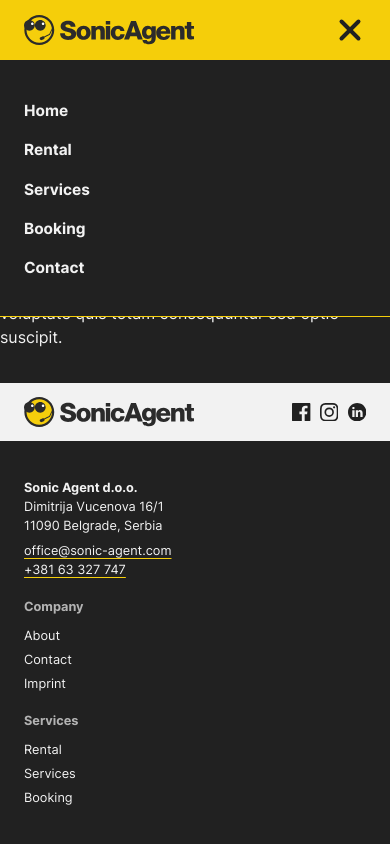
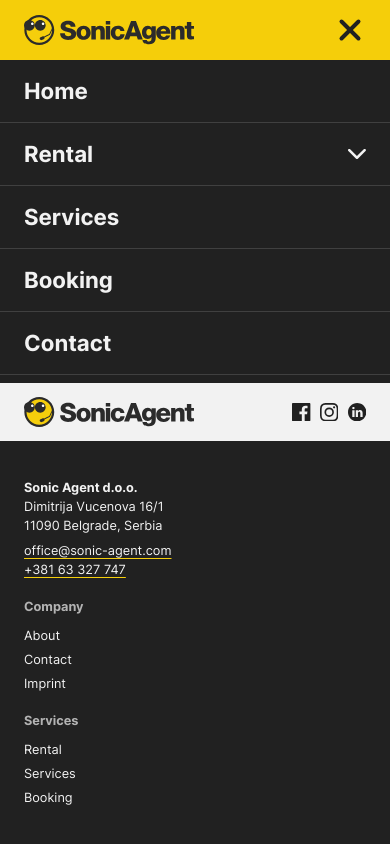
Before and after one commit to dusanbrankov/sonic-agent, an Eleventy site: page src/index.njk in a window 390 px wide. Both pictures are taken after a click on the button "Open main menu". Built offline with nearby package versions, Linux system fonts and the light colour scheme; Eleventy itself is replaced by a stand-in of ours; files that its build step writes are made by us from their sources.

Commit message:
Build mobile menu

```diff
--- a/src/_includes/nav.njk
+++ b/src/_includes/nav.njk
@@ -6,7 +6,13 @@
   {% set navPages = collections.all | eleventyNavigation %}
   {% macro renderNavListItem(entry) -%}
     <li class="primary-nav__item {% if entry.children.length %}has-children{% endif %}" {% if entry.url == page.url %} aria-current="page" {% endif %}>
-      <a href="{{ entry.url }}" class="primary-nav__link">{{ entry.title }}</a>
+      <a href="{{ entry.url }}" class="primary-nav__link {% if entry.children.length %}has-children{% endif %} region--small">{{ entry.title }}</a>
+      {%- if entry.children.length -%}
+        <div class="submenu-toggle">
+          <button class="submenu-toggle__btn region--small">{{ entry.title }}</button>
+          <svg class="submenu-toggle__icon" xml:space="preserve" xmlns="http://www.w3.org/2000/svg" viewBox="0 0 80 48"><defs><clipPath clipPathUnits="userSpaceOnUse" id="a"><path d="M0 .43h600v350H0Z"/></clipPath></defs><g clip-path="url(#a)" transform="matrix(.13333 0 0 -.13333 0 48)"><path d="M298.59 10c-10.699 0-21.399 4.102-29.531 12.23L12.269 279.02c-16.37 16.371-16.37 42.859 0 59.179 16.32 16.289 42.81 16.289 59.141 0L298.59 110.98l227.23 227.18c16.328 16.328 42.809 16.328 59.141 0 16.328-16.32 16.328-42.808 0-59.14L328.16 22.23C320.039 14.06 309.301 10 298.59 10Z" style="fill-opacity:1;fill-rule:nonzero;stroke:none"/></g></svg>
+        </div>
+      {%- endif -%}
       {%- if entry.children.length -%}
         <ul class="primary-nav__list">
           {%- for child in entry.children %}
--- a/src/js/main.js
+++ b/src/js/main.js
@@ -6,9 +6,6 @@ const menuButtonLabel = document.querySelector('.menu-btn__label');
 const navItems = document.querySelectorAll('.primary-nav__item');
 
 menuButton.addEventListener('click', () => {
-  navItems.forEach(navItem => {
-    navItem.classList.toggle('wrapper');
-  });
   body.classList.toggle('is-active');
   if (body.classList.contains('is-active')) {
     this.setAttribute('aria-expanded', 'false');
@@ -19,6 +16,16 @@ menuButton.addEventListener('click', () => {
   }
 });
 
+// Toggle mobile submenu
+
+const submenuButtons = document.querySelectorAll('.submenu-toggle');
+
+submenuButtons.forEach(button => {
+  button.addEventListener('click', () => {
+    button.classList.toggle('is-active');
+  });
+});
+
 // Get height of site header:
 
 const siteHeader = document.querySelector('.site-header');
--- a/src/scss/abstracts/_variables.scss
+++ b/src/scss/abstracts/_variables.scss
@@ -33,6 +33,10 @@ $viewport-s: 23.4375em; /* 375px */
 $viewport-m: 48em; /* 768px */
 $viewport-l: 71.875em; /* 1150px */
 
+/*---------------------------------------------------------*
+  #UTOPIA
+ *---------------------------------------------------------*/
+
 /* @link https://utopia.fyi/type/calculator?c=320,18,1.2,1240,24,1.25,5,3,&s=0.75|0.5|0.25,1.5|2|3|4|6,s-l&g=s,l,xl,12 */
 
 $step--3: clamp(0.65rem, calc(0.61rem + 0.20vw), 0.77rem);
@@ -56,3 +60,9 @@ $space-l: clamp(2.25rem, calc(1.99rem + 1.30vw), 3.00rem);
 $space-xl: clamp(3.38rem, calc(2.98rem + 1.96vw), 4.50rem);
 $space-2xl: clamp(4.50rem, calc(3.98rem + 2.61vw), 6.00rem);
 $space-3xl: clamp(6.75rem, calc(5.97rem + 3.91vw), 9.00rem);
+
+/*---------------------------------------------------------*
+  #LAYOUT
+ *---------------------------------------------------------*/
+
+ $wrapper-padding: 24px;
--- a/src/scss/base/_base.scss
+++ b/src/scss/base/_base.scss
@@ -26,6 +26,7 @@ address {
 }
 
 button {
+  color: inherit;
   padding: 0;
   border: none;
   background-color: transparent;
--- a/src/scss/base/_utilities.scss
+++ b/src/scss/base/_utilities.scss
@@ -48,11 +48,11 @@ body { // :has(.full-bleed)
   & li {
     list-style-type: none;
 
-    &::before {
-      content: '\200B';   /* [1] */
-      display: block;     /* [2] */
-      height: 0;          /* [2] */
-    }
+    // &::before {
+    //   content: '\200B';   /* [1] */
+    //   display: block;     /* [2] */
+    //   height: 0;          /* [2] */
+    // }
   }
 }
 
--- a/src/scss/layout/_navigation.scss
+++ b/src/scss/layout/_navigation.scss
@@ -27,7 +27,7 @@
   &::before,
   &::after {
     content: '';
-    transition: transform 185ms ease-in-out;
+    transition: transform 185ms cubic-bezier(.79,.14,.15,.86);
   }
 
   &::before {
@@ -52,9 +52,13 @@
 }
 
 .primary-nav {
-  font-size: $step--1;
+  font-size: $step-1;
   font-weight: 700;
   color: $color-neutral-3;
+
+  @include media-min($viewport-m) {
+    font-size: $step--1;
+  }
 }
 
 .primary-nav__list {
@@ -64,18 +68,18 @@
 
   @include media-max($viewport-m) {
     display: none;
+    flex-direction: column;
+    // gap: $space-xs;
+    position: absolute;
+    inset: auto 0;
+    z-index: 999;
+    color: $color-copy-1;
+    // padding-block: $space-l;
+    background-color: $color-neutral-4;
+    // border-bottom: 1px solid $color-primary-1;
 
     .is-active & {
       display: flex;
-      flex-direction: column;
-      gap: $space-xs;
-      position: absolute;
-      inset: auto 0;
-      z-index: 999;
-      padding-block: $space-l;
-      background-color: $color-neutral-4;
-      color: $color-copy-1;
-      border-bottom: 1px solid $color-primary-1;
     }
   }
 }
@@ -83,17 +87,75 @@
 .primary-nav__item {
 
   @include media-max($viewport-m) {
+    // padding-block: 14px;
 
-    .is-active & {
-      margin-inline: unset;
+    &:last-child {
+      border-width: 3px;
     }
   }
+}
 
-  &.has-children > ul {
-    display: none;
-  }
+.primary-nav__list button {
+  text-align: left;
+}
+
+.primary-nav__list > .primary-nav__item.has-children > .primary-nav__list {
+  position: static;
+  border: 0;
+  padding: 0;
+}
+
+.primary-nav__list > :where(.primary-nav__item.has-children > .primary-nav__list > .primary-nav__item.has-children > .primary-nav__list) {
+  display: none;
+}
+
+.primary-nav__list > :where(.primary-nav__item.has-children),
+.primary-nav__list > :where(.primary-nav__item.has-children > .primary-nav__list) {
+  // display: flex;
+  // flex-direction: column;
+  // gap: $space-xs;
+}
+
+.primary-nav__list > :where(.primary-nav__item.has-children > .primary-nav__list > .primary-nav__item) {
+  padding-inline: 0;
+}
+
+.submenu-toggle {
+  display: flex;
+  justify-content: space-between;
+  padding-inline: $wrapper-padding;
+  border-bottom: 1px solid $color-neutral-2;
+  cursor: pointer;
+}
+
+.submenu-toggle__icon {
+  fill: $color-neutral-1;
+  width: 18px;
+}
+
+.submenu-toggle ~ .primary-nav__list {
+  display: none;
+}
+
+.submenu-toggle.is-active ~ .primary-nav__list {
+  display: block;
+  background-color: $color-neutral-3;
+}
+
+.submenu-toggle.is-active ~ .primary-nav__list > .primary-nav__list {
+  background-color: #fff;
 }
 
 .primary-nav__link {
   vertical-align: text-top;
+
+  @include media-max($viewport-m) {
+    display: block;
+    padding-inline: $wrapper-padding;
+    border-bottom: 1px solid $color-neutral-2;
+
+    &.has-children {
+      display: none;
+    }
+  }
 }
--- a/src/scss/layout/_wrapper.scss
+++ b/src/scss/layout/_wrapper.scss
@@ -1,5 +1,7 @@
+@use '../abstracts' as *;
+
 .wrapper {
   max-width: 85rem;
   margin-inline: auto;
-  padding-inline: 24px;
+  padding-inline: $wrapper-padding;
 }
```
